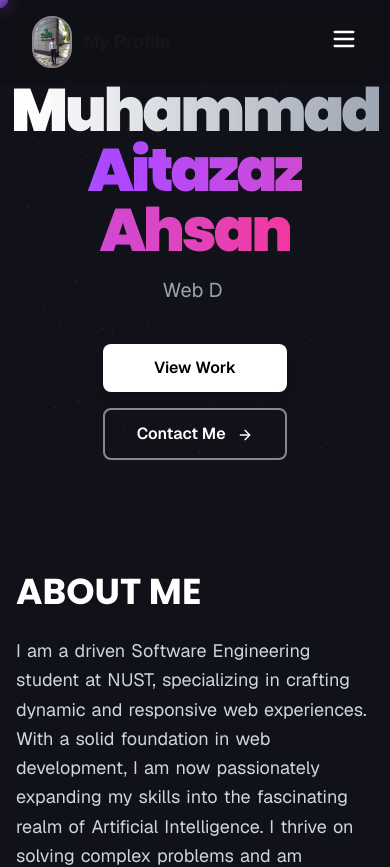
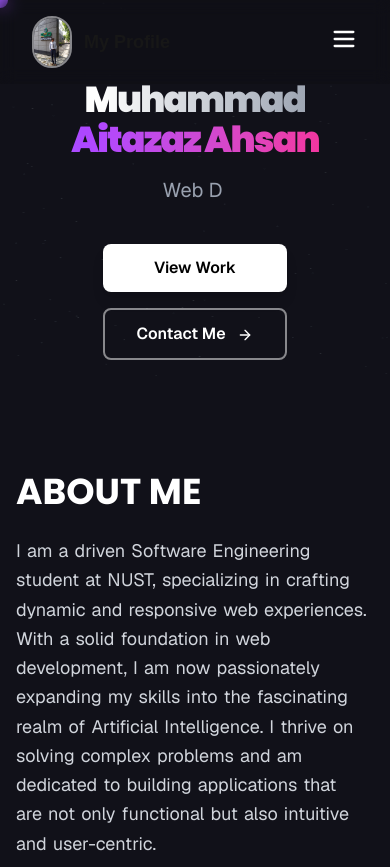
Before and after one commit to aitazazahsan01/aitazaz-ahsan, a Next.js app in the folder aitazazahsan/: page / in a window 390 px wide. Shown: the top 867 px of the page. Built offline with nearby package versions, Linux system fonts and the light colour scheme.

Commit message:
Optimize hero text size for smaller mobile screens

```diff
--- a/aitazazahsan/src/app/components/HeroSection.tsx
+++ b/aitazazahsan/src/app/components/HeroSection.tsx
@@ -42,7 +42,7 @@
         animate="visible"
       >
         <motion.h1
-          className="text-6xl md:text-8xl font-black tracking-tighter"
+          className="text-4xl sm:text-6xl md:text-8xl font-black tracking-tighter"
           style={{ fontFamily: "'Poppins', sans-serif" }}
           variants={nameVariants}
         >
```
